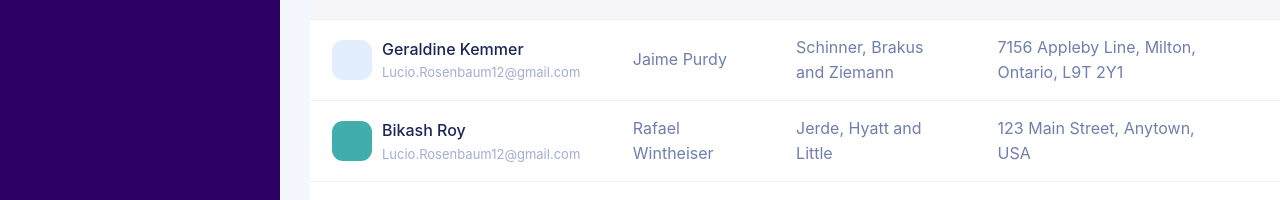
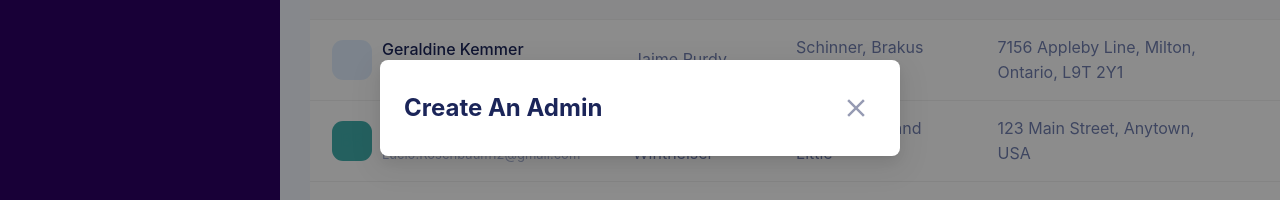
Before and after one commit to ecomvac/elderseue, a React (Create React App) app: page /super-admin/dashboard in a window 1280 px wide. Both pictures are taken after typing "Sample" into the empty fields and a click on the button "Add New Admin". Shown: the part 292-492 px from the top of the page. Built offline with nearby package versions, Linux system fonts and the light colour scheme; some icons are missing; a web font is replaced by a local one.

Commit message:
custom modul add

```diff
--- a/src/Components/SuperAdmin/superAdmin/SuperAdminUserTableAction.jsx
+++ b/src/Components/SuperAdmin/superAdmin/SuperAdminUserTableAction.jsx
@@ -1,5 +1,5 @@
 import { Icon } from "@iconify/react";
-import { Button, Popover } from "antd";
+import { Popover } from "antd";
 import React from "react";
 
 const SuperAdminUserTableAction = ({data}) => {
--- a/src/Pages/SuperAdmin/SuperAdminDashboardHome.js
+++ b/src/Pages/SuperAdmin/SuperAdminDashboardHome.js
@@ -1,13 +1,20 @@
-import React from "react";
+import React, { useState } from "react";
 import TopHeading from "../../Shared/TopHeading/TopHeading";
 import SearchInput from "../../Shared/Search/SearchInput";
 import CustomButton from "../../Shared/button/CustomButton";
 import { Icon } from "@iconify/react";
 import SuperAdminUserTable from "../../Components/SuperAdmin/superAdmin/SuperAdminUserTable";
 import { superAdmin } from "../../assets/admin/data";
+import CustomModal from "../../Shared/modal/CustomModal";
 
 const SuperAdminDashboardHome = () => {
   const [search, setSearch] = React.useState("");
+  const [modalOPen,setModalOpen] = useState(false)
+
+
+  const handelOpenModal = ()=>{
+    setModalOpen(true)
+  }
 
   return (
     <>
@@ -23,7 +30,7 @@ const SuperAdminDashboardHome = () => {
                 setSearch={setSearch}
                 placeholder="Search Admin"
               />
-              <CustomButton>
+              <CustomButton onClick={()=>handelOpenModal()}>
                 <Icon icon="ic:baseline-add" className=" text-[20px] mr-1" />{" "}
                 Add New Admin
               </CustomButton>
@@ -36,6 +43,9 @@ const SuperAdminDashboardHome = () => {
           </div>
         </div>
       </div>
+
+
+      <CustomModal setModalOpen={setModalOpen} modalOPen={modalOPen} title={"Create An Admin"}/>
     </>
   );
 };
--- /dev/null
+++ b/src/Shared/modal/CustomModal.jsx
@@ -0,0 +1,32 @@
+import { Icon } from "@iconify/react";
+import { Modal } from "antd";
+import React from "react";
+
+const CustomModal = ({modalOPen,setModalOpen,width,className,title,children}) => {
+  return (
+    <div>
+      <Modal
+        centered
+        cancelText
+        cancelButtonProps
+        footer={null}
+        open={modalOPen}
+        closeIcon={null}
+        onOk={() => setModalOpen(false)}
+        onCancel={() => setModalOpen(false)}
+        width={width}
+        className={` ${className}`}
+      >
+        <div className=" py-2">
+            <div className=" flex items-center justify-between">
+                <h2 className=" text-[24px] font-[700] text-text-primary">{title}</h2>
+                <button onClick={() => setModalOpen(false)} className=" w-[40px] text-[30px] h-[40px] rounded-lg flex items-center justify-center hover:bg-[#FDEEEE] hover:text-[#FF5959] text-[#969BB3]"><Icon icon="material-symbols:close" /></button>
+            </div>
+            {children}
+        </div>
+      </Modal>
+    </div>
+  );
+};
+
+export default CustomModal;
```
